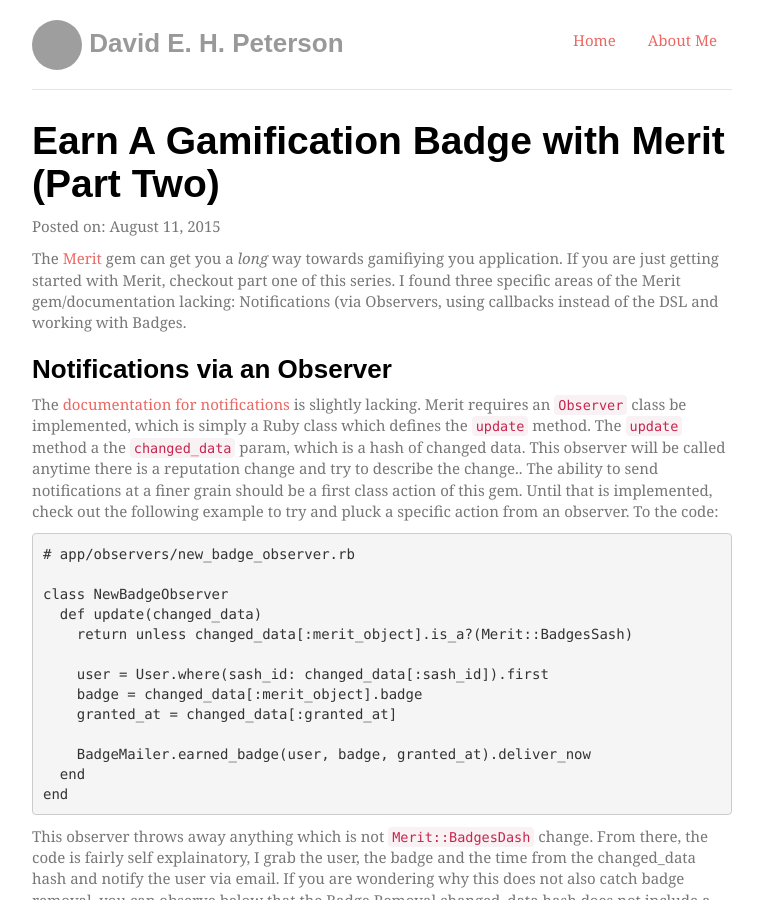
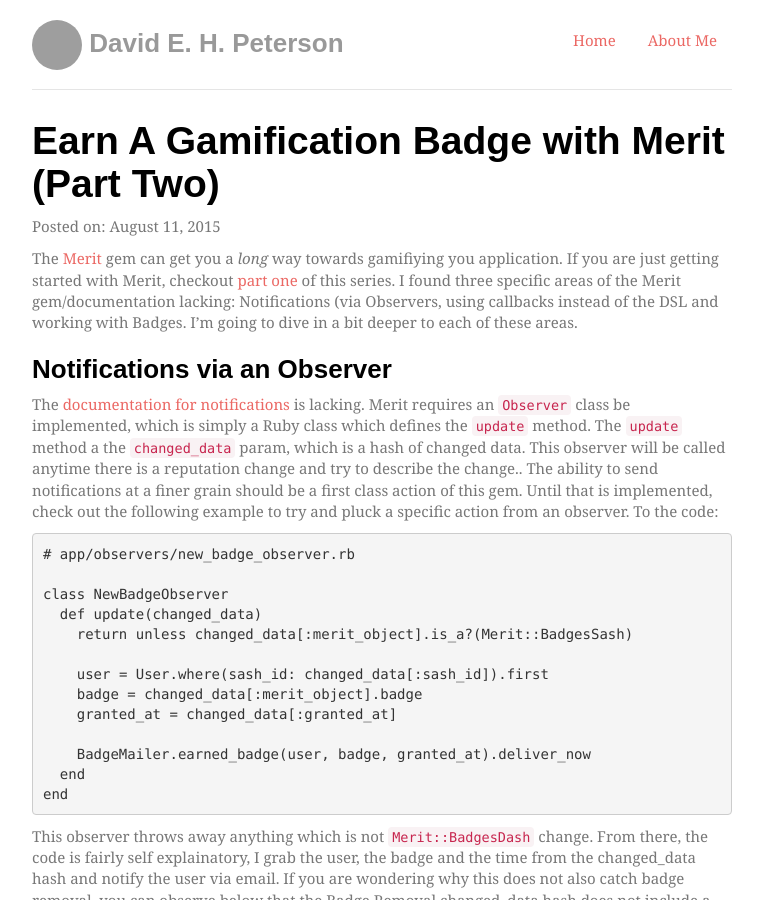
Before and after one commit to pete2786/pete2786.github.io, a Jekyll site: the page built from _posts/2015-08-11-merit-gem-part-two.md, in a window 1280 px wide and 900 px high. Shown: the whole window, without its empty margins (258-1021 px from the left). Built offline with Jekyll 4.4.1, drawn with Linux system fonts in a browser that asks for light colours; some web fonts are replaced; grey boxes are pictures that could not be loaded.

Commit message:
Clean up

```diff
--- a/_posts/2015-08-11-merit-gem-part-two.md
+++ b/_posts/2015-08-11-merit-gem-part-two.md
@@ -4,10 +4,10 @@ title:  Earn A Gamification Badge with Merit (Part Two)
 tags: [professional]
 ---
 
-The [Merit](https://github.com/merit-gem/merit) gem can get you a _long_ way towards gamifiying you application. If you are just getting started with Merit, checkout part one of this series. I found three specific areas of the Merit gem/documentation lacking: Notifications (via Observers, using callbacks instead of the DSL and working with Badges.
+The [Merit](https://github.com/merit-gem/merit) gem can get you a _long_ way towards gamifiying you application. If you are just getting started with Merit, checkout [part one](/2015/07/05/merit-gem.html) of this series. I found three specific areas of the Merit gem/documentation lacking: Notifications (via Observers, using callbacks instead of the DSL and working with Badges. I'm going to dive in a bit deeper to each of these areas.
 
 ### Notifications via an Observer ###
-The [documentation for notifications](https://github.com/merit-gem/merit#getting-notifications) is slightly lacking. Merit requires an `Observer` class be implemented, which is simply a Ruby class which defines the `update` method. The `update` method a the `changed_data` param, which is a hash of changed data. This observer will be called anytime there is a reputation change and try to describe the change.. The ability to send notifications at a finer grain should be a first class action of this gem. Until that is implemented, check out the following example to try and pluck a specific action from an observer. To the code:
+The [documentation for notifications](https://github.com/merit-gem/merit#getting-notifications) is lacking. Merit requires an `Observer` class be implemented, which is simply a Ruby class which defines the `update` method. The `update` method a the `changed_data` param, which is a hash of changed data. This observer will be called anytime there is a reputation change and try to describe the change.. The ability to send notifications at a finer grain should be a first class action of this gem. Until that is implemented, check out the following example to try and pluck a specific action from an observer. To the code:
 
 {% highlight ruby %}
 # app/observers/new_badge_observer.rb
```
